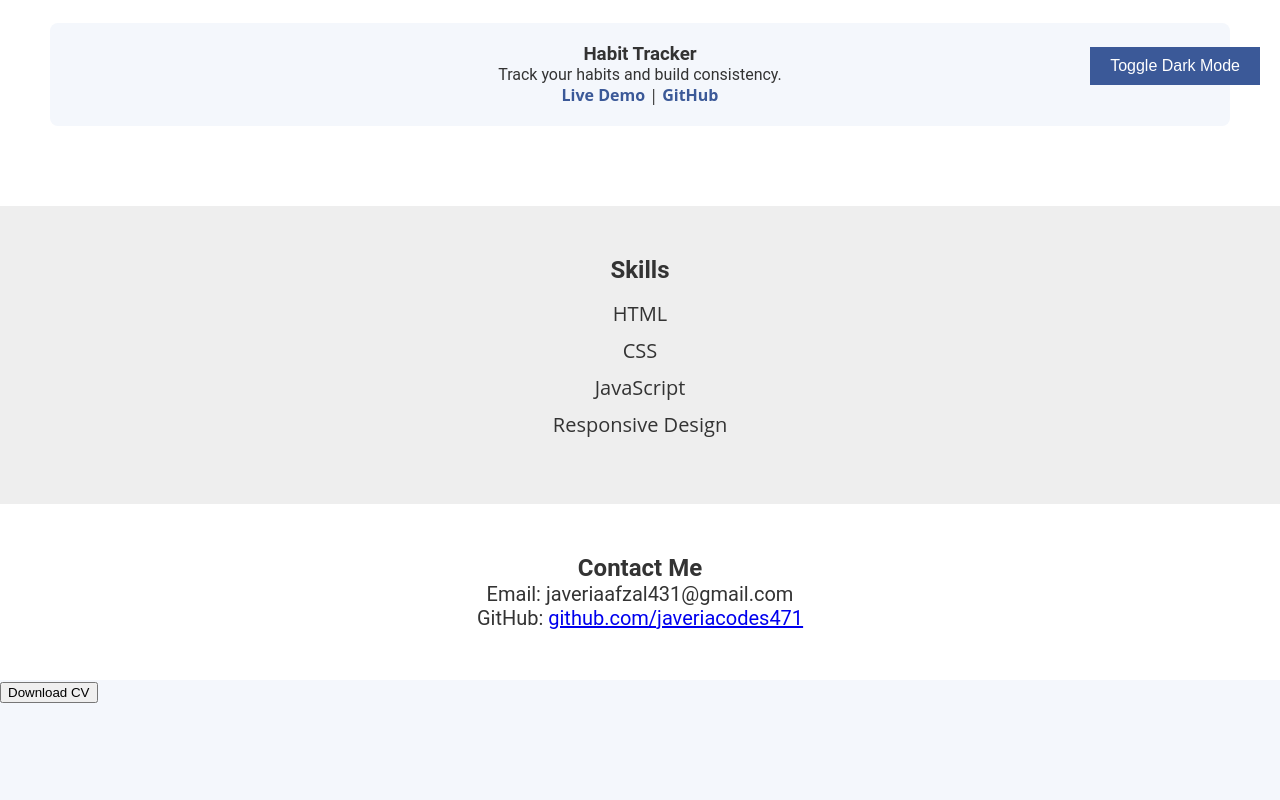
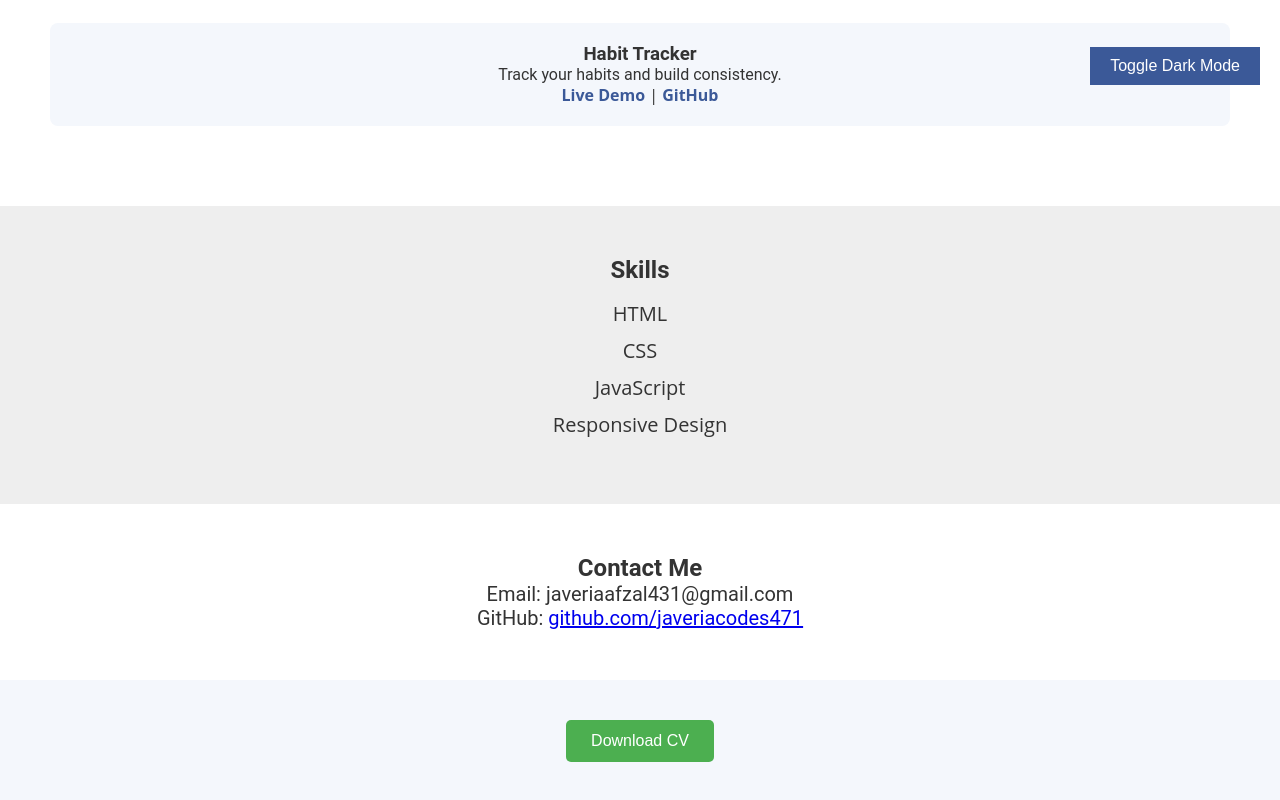
Before and after one commit to javeriacodes471/Portfolio, a plain HTML site: page index.html in a window 1280 px wide. Shown: the part 695-1495 px from the top of the page. Before the commit the page ends 1398 px from the top, so only its background shows below. Drawn offline with Linux system fonts and the light colour scheme.

Commit message:
Update style.css
addes download button desigenings

```diff
--- a/style.css
+++ b/style.css
@@ -161,3 +161,23 @@ body {
       font-size: 1.8rem;
     }
   }
+
+  .download-section {
+  text-align: center;
+  margin: 40px 0;
+}
+
+.download-button {
+  background-color: #4CAF50;
+  color: white;
+  padding: 12px 25px;
+  font-size: 16px;
+  border: none;
+  border-radius: 5px;
+  cursor: pointer;
+  transition: background-color 0.3s ease;
+}
+
+.download-button:hover {
+  background-color: #45a049;
+}
```
